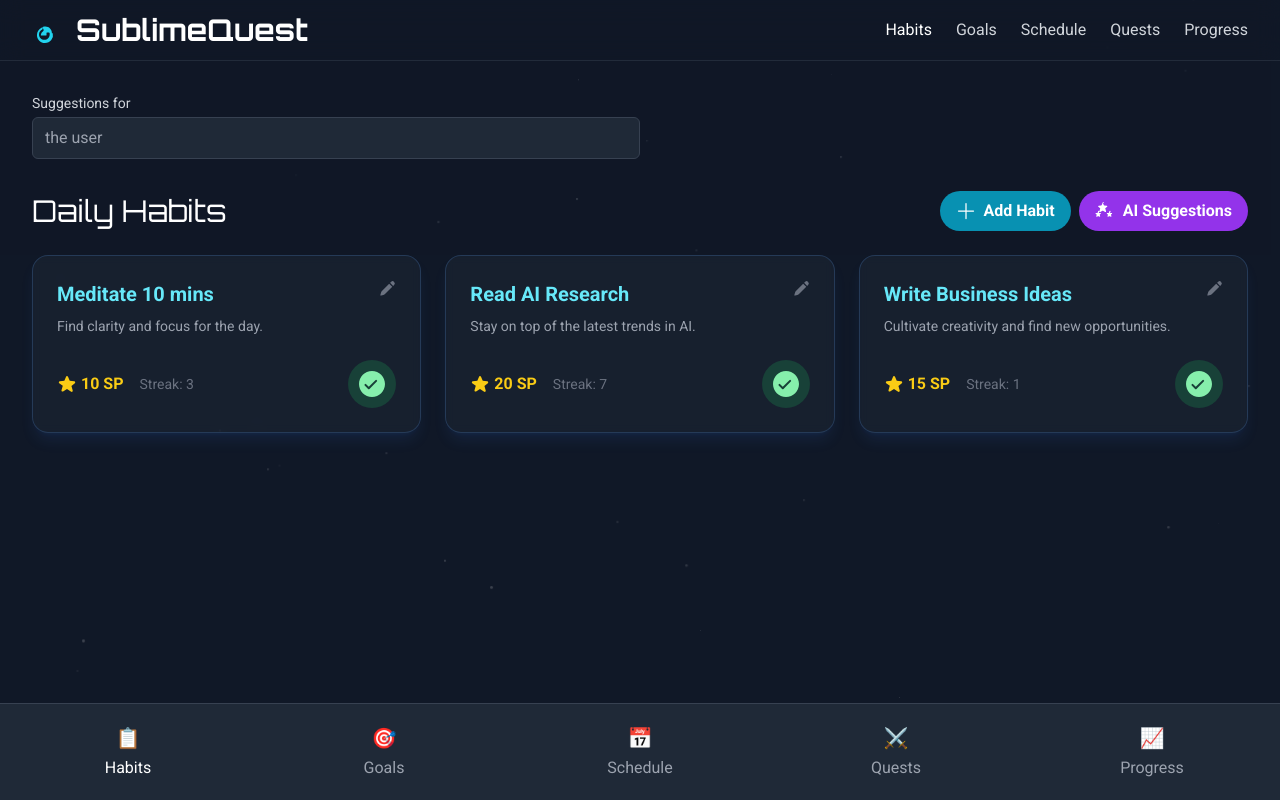
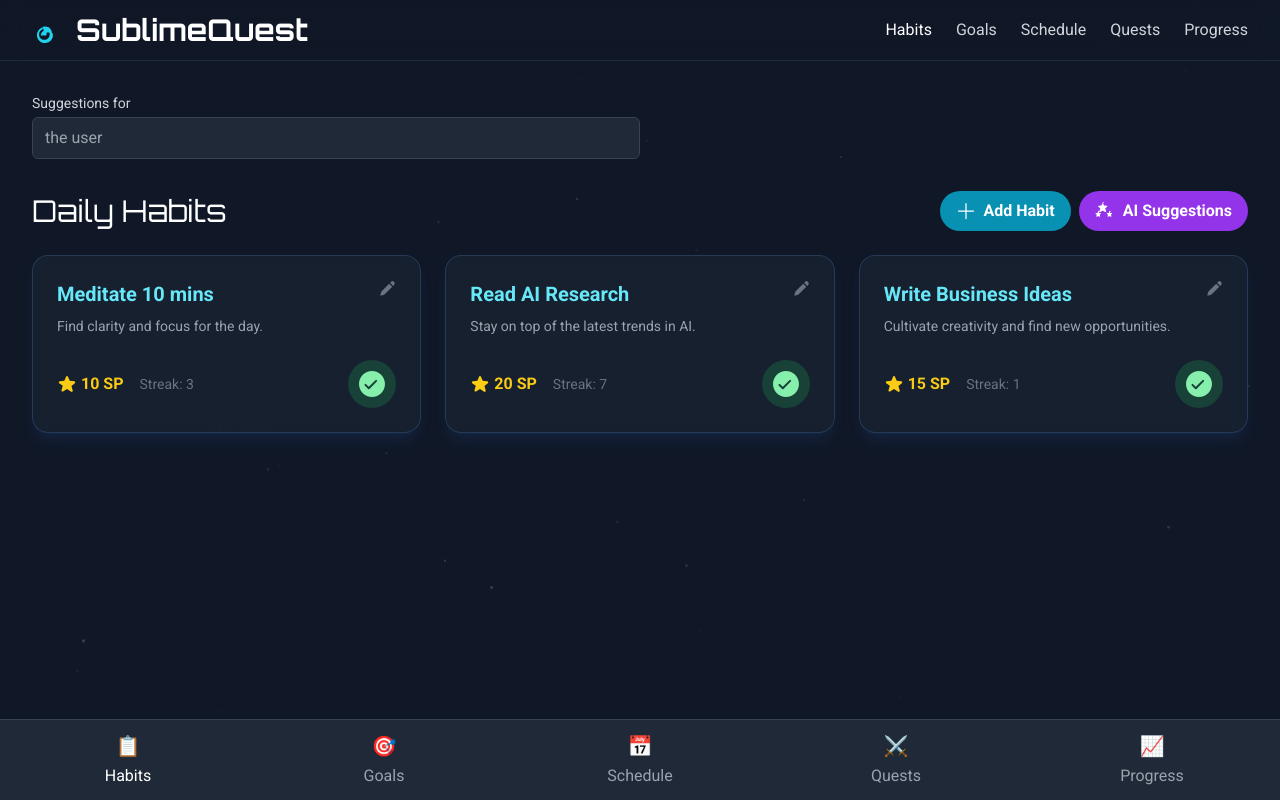
Before and after one commit to jakewoodworth/SublimeApp, a React (Vite) app: page / in a window 1280 px wide. Built offline with nearby package versions, Linux system fonts and the light colour scheme.

Commit message:
Reduce bottom tab bar height

```diff
--- a/App.tsx
+++ b/App.tsx
@@ -551,12 +551,12 @@ const App: React.FC = () => {
                 )}
             </main>
             <nav
-                style={{ paddingBottom: 'calc(env(safe-area-inset-bottom, 0) + 0.5rem)' }}
-                className="fixed bottom-0 left-0 right-0 bg-gray-800 border-t border-gray-700 text-gray-400 flex justify-between py-2"
+                style={{ paddingBottom: 'calc(env(safe-area-inset-bottom, 0) + 0.25rem)' }}
+                className="fixed bottom-0 left-0 right-0 bg-gray-800 border-t border-gray-700 text-gray-400 flex justify-between py-1"
             >
                 <button
                     onClick={() => setActiveTab('habits')}
-                    className={`flex-1 flex flex-col items-center gap-1 py-3 focus:outline-none focus:ring-2 focus:ring-cyan-500 ${activeTab === 'habits' ? 'text-white' : ''}`}
+                    className={`flex-1 flex flex-col items-center gap-1 py-2 focus:outline-none focus:ring-2 focus:ring-cyan-500 ${activeTab === 'habits' ? 'text-white' : ''}`}
                     aria-label="Habits"
                     aria-current={activeTab === 'habits' ? 'page' : undefined}
                 >
@@ -565,7 +565,7 @@ const App: React.FC = () => {
                 </button>
                 <button
                     onClick={() => setActiveTab('goals')}
-                    className={`flex-1 flex flex-col items-center gap-1 py-3 focus:outline-none focus:ring-2 focus:ring-cyan-500 ${activeTab === 'goals' ? 'text-white' : ''}`}
+                    className={`flex-1 flex flex-col items-center gap-1 py-2 focus:outline-none focus:ring-2 focus:ring-cyan-500 ${activeTab === 'goals' ? 'text-white' : ''}`}
                     aria-label="Goals"
                     aria-current={activeTab === 'goals' ? 'page' : undefined}
                 >
@@ -574,7 +574,7 @@ const App: React.FC = () => {
                 </button>
                 <button
                     onClick={() => setActiveTab('schedule')}
-                    className={`flex-1 flex flex-col items-center gap-1 py-3 focus:outline-none focus:ring-2 focus:ring-cyan-500 ${activeTab === 'schedule' ? 'text-white' : ''}`}
+                    className={`flex-1 flex flex-col items-center gap-1 py-2 focus:outline-none focus:ring-2 focus:ring-cyan-500 ${activeTab === 'schedule' ? 'text-white' : ''}`}
                     aria-label="Schedule"
                     aria-current={activeTab === 'schedule' ? 'page' : undefined}
                 >
@@ -583,7 +583,7 @@ const App: React.FC = () => {
                 </button>
                 <button
                     onClick={() => setActiveTab('quests')}
-                    className={`flex-1 flex flex-col items-center gap-1 py-3 focus:outline-none focus:ring-2 focus:ring-cyan-500 ${activeTab === 'quests' ? 'text-white' : ''}`}
+                    className={`flex-1 flex flex-col items-center gap-1 py-2 focus:outline-none focus:ring-2 focus:ring-cyan-500 ${activeTab === 'quests' ? 'text-white' : ''}`}
                     aria-label="Quests"
                     aria-current={activeTab === 'quests' ? 'page' : undefined}
                 >
@@ -592,7 +592,7 @@ const App: React.FC = () => {
                 </button>
                 <button
                     onClick={() => setActiveTab('progress')}
-                    className={`flex-1 flex flex-col items-center gap-1 py-3 focus:outline-none focus:ring-2 focus:ring-cyan-500 ${activeTab === 'progress' ? 'text-white' : ''}`}
+                    className={`flex-1 flex flex-col items-center gap-1 py-2 focus:outline-none focus:ring-2 focus:ring-cyan-500 ${activeTab === 'progress' ? 'text-white' : ''}`}
                     aria-label="Progress"
                     aria-current={activeTab === 'progress' ? 'page' : undefined}
                 >
```
